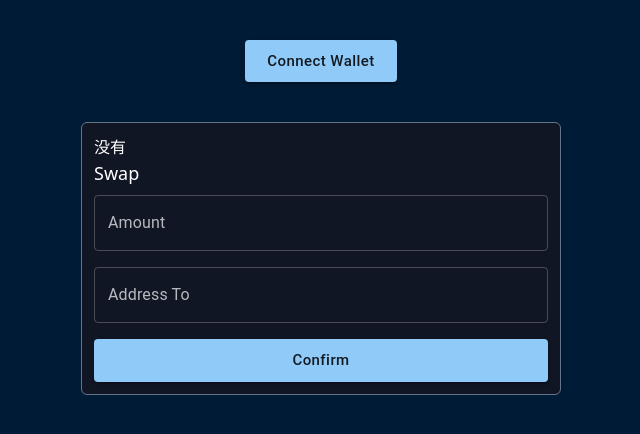
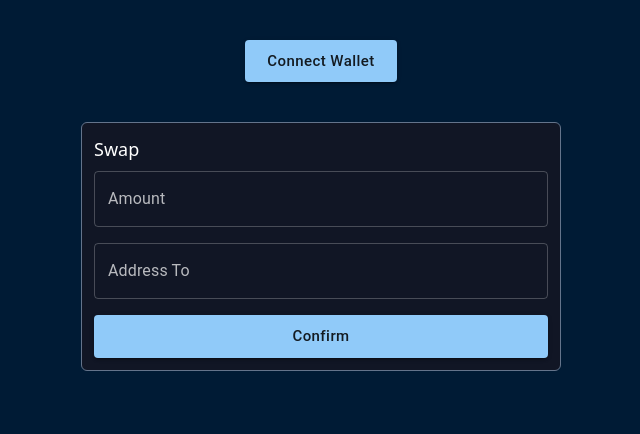
Before and after one commit to junbin123/web3-project, a React (Vite) app in the folder client/: page / in a window 1280 px wide. Shown: the top 434 px of the page, without its empty margins (319-959 px from the left). Built offline with nearby package versions, Linux system fonts and the light colour scheme.

Commit message:
完善功能

```diff
--- a/client/package.json
+++ b/client/package.json
@@ -1,5 +1,5 @@
 {
-  "name": "react-dapp",
+  "name": "web3-project",
   "version": "0.0.0",
   "scripts": {
     "dev": "vite",
--- a/client/src/components/TransactionForm.tsx
+++ b/client/src/components/TransactionForm.tsx
@@ -3,19 +3,22 @@ import TextField from '@mui/material/TextField'
 import Autocomplete from '@mui/material/Autocomplete'
 import LoadingButton from '@mui/lab/LoadingButton'
 import Stack from '@mui/material/Stack'
-import Button from '@mui/material/Button'
 import { TransactionContext } from '../context/TransactionContext'
 import type { FormDataType } from '../types'
 
 function TransactionForm() {
-  const { currentAccount, formData, setFormData, sendTransaction, isLoading } =
-    useContext(TransactionContext)
+  const { formData, setFormData, sendTransaction, isLoading } = useContext(TransactionContext)
+
   function handleChange(
     event: React.ChangeEvent<HTMLInputElement | HTMLTextAreaElement>,
     key: keyof FormDataType
   ) {
     const value = event.target.value
-    setFormData((prevState) => ({ ...prevState, [key]: value }))
+    const data = {
+      ...formData,
+      [key]: value,
+    }
+    setFormData(data)
   }
 
   async function handleSubmit() {
@@ -25,7 +28,6 @@ function TransactionForm() {
   }
   return (
     <div className='w-[30rem] rounded-md bg-[#111625] p-3 border border-slate-500'>
-      {isLoading ? '加载中...' : '没有'}
       <div className='pb-2 text-lg'>Swap</div>
       <Stack spacing={2}>
         <Autocomplete
```
Also changed, not shown: 2 other files (tests, documents, lock files or other folders).
